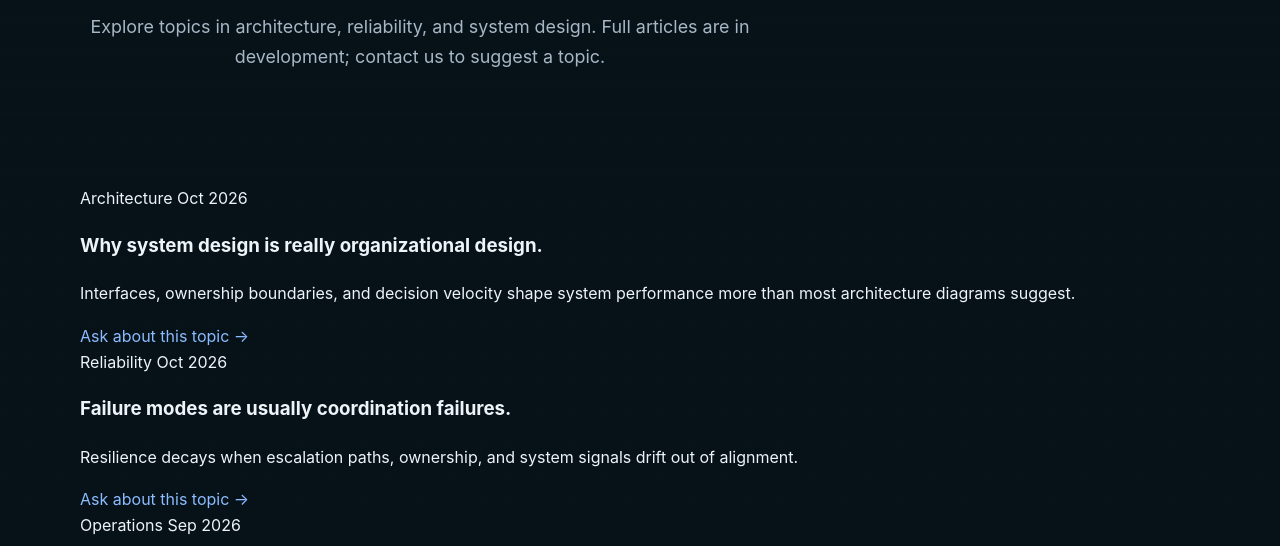
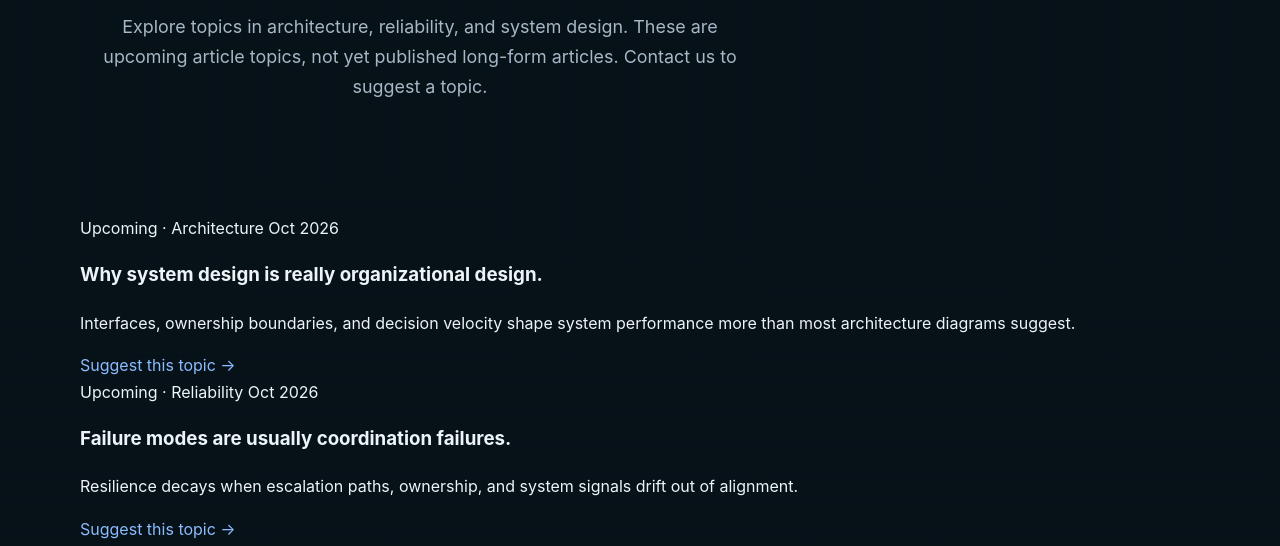
Before and after one commit to haftomalemayehu/systems-unpacked-web, a plain HTML site: page blog/index.html in a window 1280 px wide. Shown: the part 248-794 px from the top of the page. Drawn offline with Linux system fonts and the light colour scheme.

Commit message:
Site cleanup: update blog/index.html

```diff
--- a/blog/index.html
+++ b/blog/index.html
@@ -4,8 +4,12 @@
     <meta charset="UTF-8" />
     <meta name="viewport" content="width=device-width, initial-scale=1.0" />
     <meta name="description" content="Engineering essays on software architecture, reliability, operations, and complex systems." />
-    <title>Blog | Systems Unpacked</title>
-    <link rel="stylesheet" href="../assets/styles.css" />
+    <meta property="og:title" content="Blog | Systems Unpacked">
+  <meta property="og:type" content="website">
+  <meta property="og:url" content="https://systems-unpacked.com/blog/">
+  <title>Blog | Systems Unpacked</title>
+    <link rel="canonical" href="https://systems-unpacked.com/blog/">
+  <link rel="stylesheet" href="../assets/styles.css" />
   </head>
   <body>
     <div class="page-shell">
@@ -22,38 +26,38 @@
       <main>
         <section class="page-header container">
           <p class="eyebrow">Blog</p>
-          <h1>Engineering notes and analysis</h1><p class="lede">Explore topics in architecture, reliability, and system design. Full articles are in development; contact us to suggest a topic.</p>
+          <h1>Engineering notes and analysis</h1><p class="lede">Explore topics in architecture, reliability, and system design. These are upcoming article topics, not yet published long-form articles. Contact us to suggest a topic.</p>
         </section>
 
         <section class="section container blog-grid">
           <article class="post-card">
             <div class="meta-row">
-              <span class="meta-tag">Architecture</span>
+              <span class="meta-tag">Upcoming · Architecture</span>
               <span class="meta-date">Oct 2026</span>
             </div>
             <h3>Why system design is really organizational design.</h3>
             <p>Interfaces, ownership boundaries, and decision velocity shape system performance more than most architecture diagrams suggest.</p>
-            <a href="/contact/">Ask about this topic →</a>
+            <a href="/contact/">Suggest this topic →</a>
           </article>
 
           <article class="post-card">
             <div class="meta-row">
-              <span class="meta-tag">Reliability</span>
+              <span class="meta-tag">Upcoming · Reliability</span>
               <span class="meta-date">Oct 2026</span>
             </div>
             <h3>Failure modes are usually coordination failures.</h3>
             <p>Resilience decays when escalation paths, ownership, and system signals drift out of alignment.</p>
-            <a href="/contact/">Ask about this topic →</a>
+            <a href="/contact/">Suggest this topic →</a>
           </article>
 
           <article class="post-card">
             <div class="meta-row">
-              <span class="meta-tag">Operations</span>
+              <span class="meta-tag">Upcoming · Operations</span>
               <span class="meta-date">Sep 2026</span>
             </div>
             <h3>What incident response reveals about system design.</h3>
             <p>Major outages often tell us as much about organizational structure as they do about technical defects.</p>
-            <a href="/contact/">Ask about this topic →</a>
+            <a href="/contact/">Suggest this topic →</a>
           </article>
         </section>
       </main>
```
